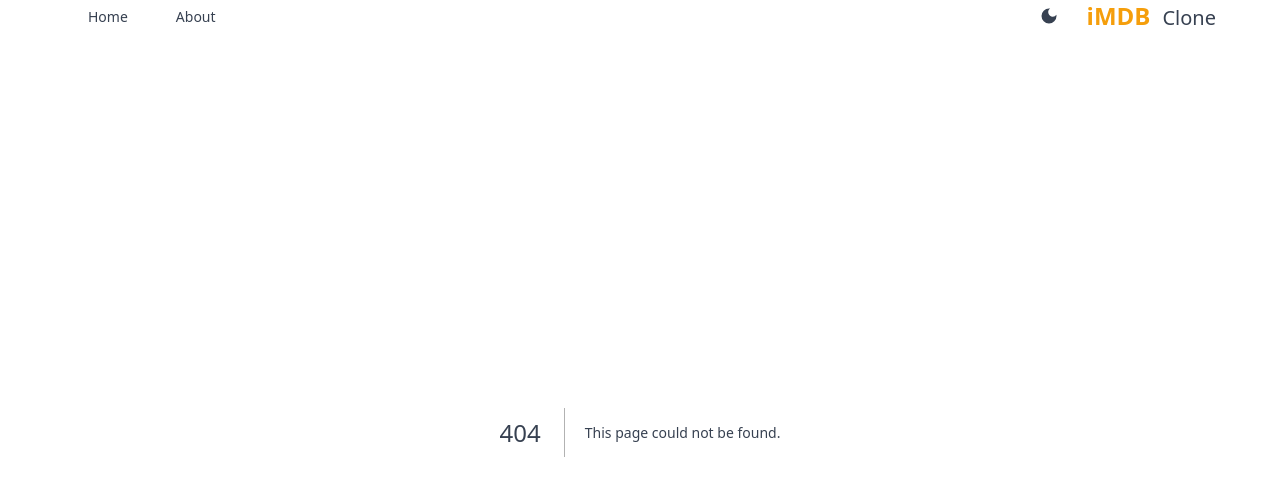
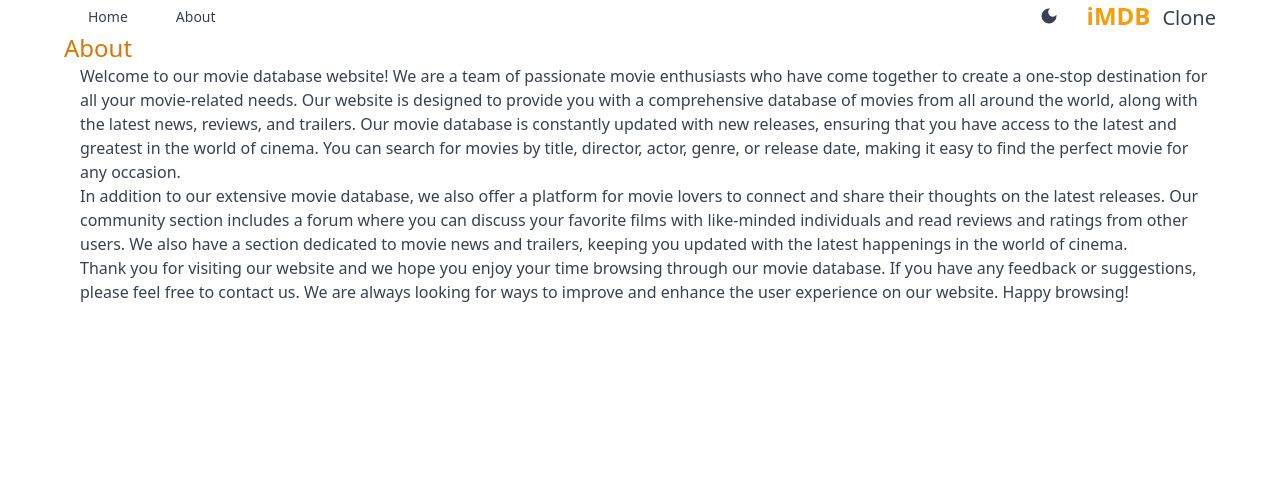
Before and after one commit to frontendprof/nextjs-imdb-app, a Next.js app: page /about in a window 1280 px wide. Before the commit this address had no page. Shown: the top 496 px of the page. Built offline with nearby package versions, Linux system fonts and the light colour scheme.

Commit message:
feat: add about page

```diff
--- /dev/null
+++ b/src/app/about/page.jsx
@@ -0,0 +1,38 @@
+import React from 'react';
+
+export default function About() {
+  return (
+    <div className="max-w-6xl mx-auto space-x-4">
+      <h1 className="text-2xl font-medium text-amber-600">About</h1>
+      <p>
+        Welcome to our movie database website! We are a team of passionate movie
+        enthusiasts who have come together to create a one-stop destination for
+        all your movie-related needs. Our website is designed to provide you
+        with a comprehensive database of movies from all around the world, along
+        with the latest news, reviews, and trailers. Our movie database is
+        constantly updated with new releases, ensuring that you have access to
+        the latest and greatest in the world of cinema. You can search for
+        movies by title, director, actor, genre, or release date, making it easy
+        to find the perfect movie for any occasion.
+      </p>
+
+      <p>
+        In addition to our extensive movie database, we also offer a platform
+        for movie lovers to connect and share their thoughts on the latest
+        releases. Our community section includes a forum where you can discuss
+        your favorite films with like-minded individuals and read reviews and
+        ratings from other users. We also have a section dedicated to movie news
+        and trailers, keeping you updated with the latest happenings in the
+        world of cinema.
+      </p>
+
+      <p>
+        Thank you for visiting our website and we hope you enjoy your time
+        browsing through our movie database. If you have any feedback or
+        suggestions, please feel free to contact us. We are always looking for
+        ways to improve and enhance the user experience on our website. Happy
+        browsing!
+      </p>
+    </div>
+  );
+}
--- a/src/app/page.js
+++ b/src/app/page.js
@@ -4,5 +4,5 @@
 const inter = Inter({ subsets: ['latin'] });
 
 export default function Home() {
-  return <h1 className="text-red-200">Hello boss</h1>;
+  return <h1 className="text-red-200">Home page</h1>;
 }
```
